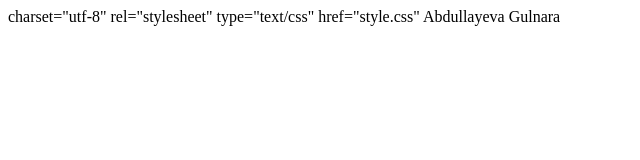
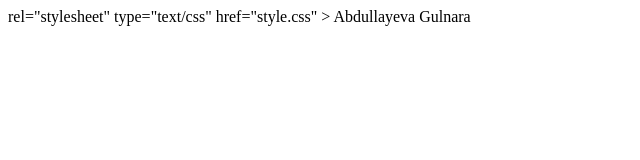
Before and after one commit to gugugabijs/rsschool-cv, a plain HTML site: page index.html in a window 1280 px wide. Shown: the whole page, without its empty margins (0-640 px from the left). Drawn offline with Linux system fonts and the light colour scheme.

Commit message:
fix: anyway

```diff
--- a/index.html
+++ b/index.html
@@ -1,9 +1,9 @@
 <!DOCTYPE html>
 <html lang="en">
   <head>
-    <meta> charset="utf-8" </meta>
+    <meta charset="utf-8" >
     <title>My CV</title>
-    <link> rel="stylesheet" type="text/css" href="style.css" </link>
+    <link> rel="stylesheet" type="text/css" href="style.css" >
   </head>
   <body>
     Abdullayeva Gulnara
```
